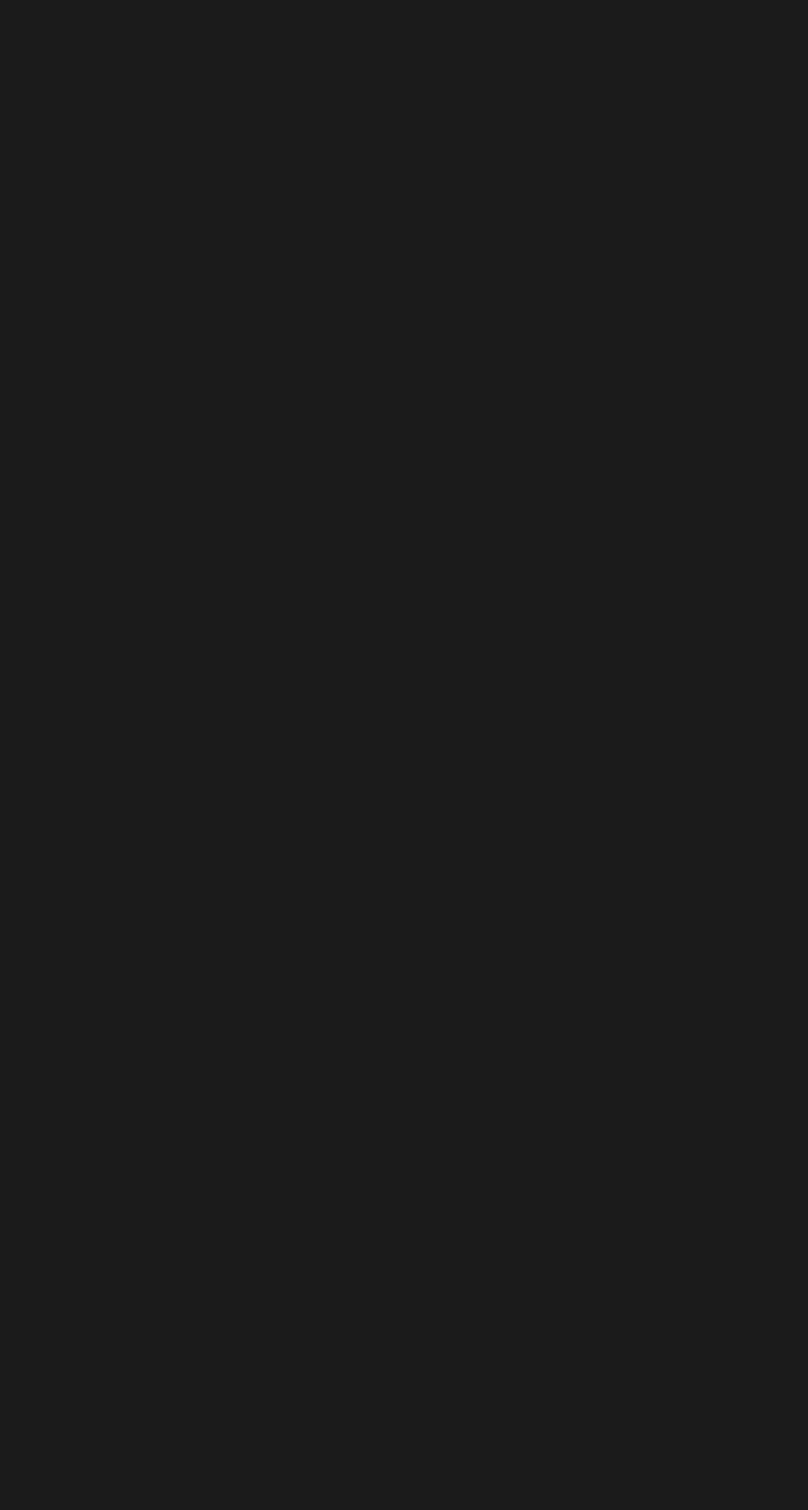
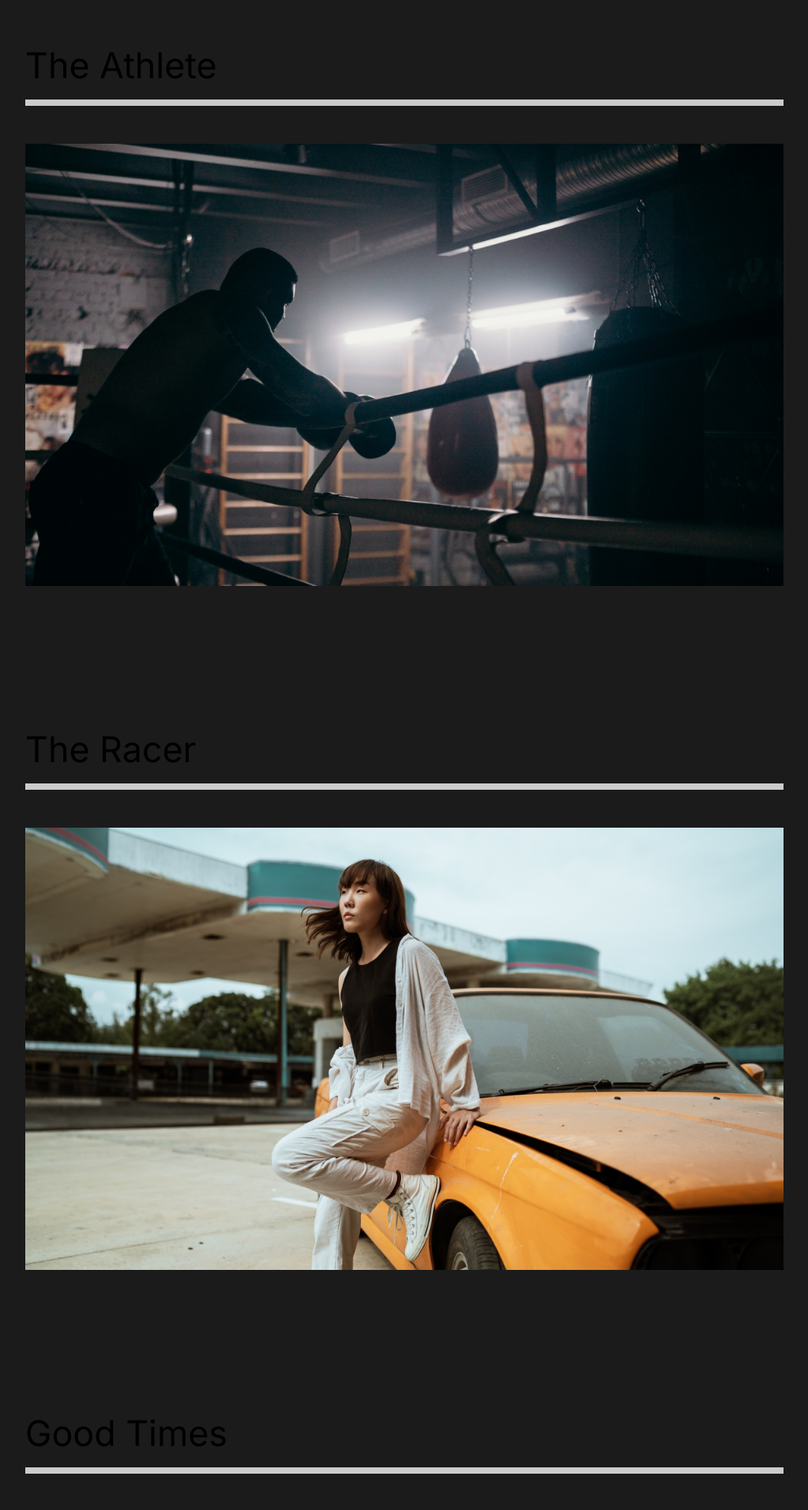
Before and after one commit to EhsanSar9135/capture-portfolio, a React (Create React App) app: page /work in a window 1280 px wide. Shown: the part 120-2032 px from the top of the page at 79% size, without its empty margins (128-1151 px from the left). Before the commit the page ends 800 px from the top, so only its background shows below. Built offline with nearby package versions, Linux system fonts and the light colour scheme.

Commit message:
Creating Our Work

```diff
--- a/src/pages/OurWork.jsx
+++ b/src/pages/OurWork.jsx
@@ -1,11 +1,61 @@
 import React from "react";
+import styled from "styled-components";
+import { Link } from "react-router-dom";
+// Images
+import athlete from "../img/athlete-small.png";
+import theracer from "../img/theracer-small.png";
+import goodtimes from "../img/goodtimes-small.png";
 
 const OurWork = () => {
    return (
-      <div>
-         <h1>Our Work</h1>
-      </div>
+      <Work>
+         <Movie>
+            <h2>The Athlete</h2>
+            <div className="line"></div>
+            <Link>
+               <img src={athlete} alt="athlete" />
+            </Link>
+         </Movie>
+         <Movie>
+            <h2>The Racer</h2>
+            <div className="line"></div>
+            <Link>
+               <img src={theracer} alt="theracer" />
+            </Link>
+         </Movie>
+         <Movie>
+            <h2>Good Times</h2>
+            <div className="line"></div>
+            <Link>
+               <img src={goodtimes} alt="goodtimes" />
+            </Link>
+         </Movie>
+      </Work>
    );
 };
 
+// Styled Components
+const Work = styled.div`
+   min-height: 100vh;
+   overflow: hidden;
+   padding: 5rem 10rem;
+   h2 {
+      padding: 1rem 0;
+   }
+`;
+
+const Movie = styled.div`
+   padding-bottom: 10rem;
+   .line {
+      height: 0.5rem;
+      background: #ccc;
+      margin-bottom: 3rem;
+   }
+   img {
+      width: 100%;
+      height: 70vh;
+      object-fit: cover;
+   }
+`;
+
 export default OurWork;
```
